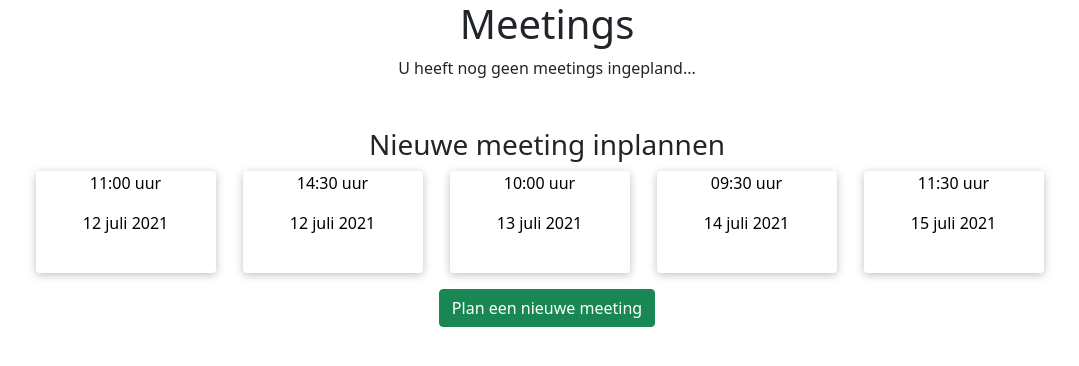
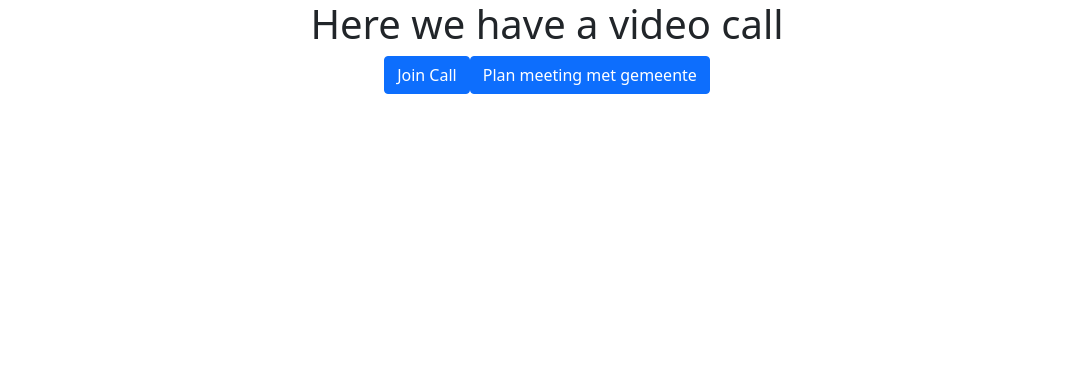
Before and after one commit to HR-Medialab-Team-FireNuggets/Prototype, a React (Create React App) app: page /1 in a window 1280 px wide. Shown: the top 366 px of the page, without its empty margins (93-1172 px from the left). Built offline with nearby package versions, Linux system fonts and the light colour scheme.

Commit message:
Add: React router

```diff
--- a/package.json
+++ b/package.json
@@ -11,6 +11,7 @@
     "react-collapsible": "^2.8.3",
     "react-dom": "^17.0.2",
     "react-hook-form": "^7.8.8",
+    "react-router-dom": "^5.2.0",
     "react-scripts": "4.0.3",
     "web-vitals": "^1.1.2"
   },
--- a/src/App.js
+++ b/src/App.js
@@ -1,23 +1,30 @@
 import './App.css';
 import { useState } from 'react';
+import {
+  BrowserRouter as Router,
+  Switch,
+  Route,
+} from "react-router-dom";
 
 import SchedulePage from './pages/SchedulePage';
 import VideoCallPage from './pages/VideoCallPage';
 
 
 function App() {
-  // const [scheduleData, setScheduleData] = useState();
-  const [videoCallStatus, setVideoCallStatus] = useState();
-
-
 
   return (
-    <div className="App">
-      {videoCallStatus
-        ? <VideoCallPage />
-        : <SchedulePage videoCall={(status) => setVideoCallStatus(status)}/>
-      }
-    </div>
+    <Router>
+      <div className="App">
+        <Switch>
+          <Route path="/:videoId">
+            <VideoCallPage />
+          </Route>
+          <Route path="/">
+            <SchedulePage />
+          </Route>
+        </Switch>
+      </div>
+    </Router>
   );
 }
 
--- a/src/pages/SchedulePage/index.js
+++ b/src/pages/SchedulePage/index.js
@@ -1,5 +1,6 @@
 import './SchedulePage.css';
 import { useState } from 'react';
+import { Link } from "react-router-dom";
 
 function SchedulePage(props) {
   const [selectedDate, setSelectedDate] = useState();
@@ -20,10 +21,6 @@ function SchedulePage(props) {
     }
   }
 
-  function handleMeetingClick() {
-    console.log('Open meeting details')
-  }
-
   return (
     <div className="Schedule">
       <div className="container">
@@ -33,7 +30,9 @@ function SchedulePage(props) {
               ?
                 <div className="open-meetings">
                   <p>Mijn Meetings:</p>
-                  <button onClick={() => handleMeetingClick()}>{meetings}</button>
+                  <Link to='/fcg-nfig-fpy'>
+                    <button>{meetings}</button>
+                  </Link>
                 </div>
               : 'U heeft nog geen meetings ingepland...'
             }
--- a/src/pages/VideoCallPage/index.js
+++ b/src/pages/VideoCallPage/index.js
@@ -1,11 +1,16 @@
 import './VideoCallPage.css';
 import { useState } from 'react';
+import {
+    useParams
+  } from "react-router-dom";
+
 import Collapsible from 'react-collapsible';
 
 
 function VideoCallPage() {
     const [joined, setJoined] = useState(false);
     const [planner, setPlanner] = useState(false);
+    let { videoId } = useParams();
 
     function onClickHandler() {
         // join video call
```
Also changed, not shown: 1 other file (tests, documents, lock files or other folders).
